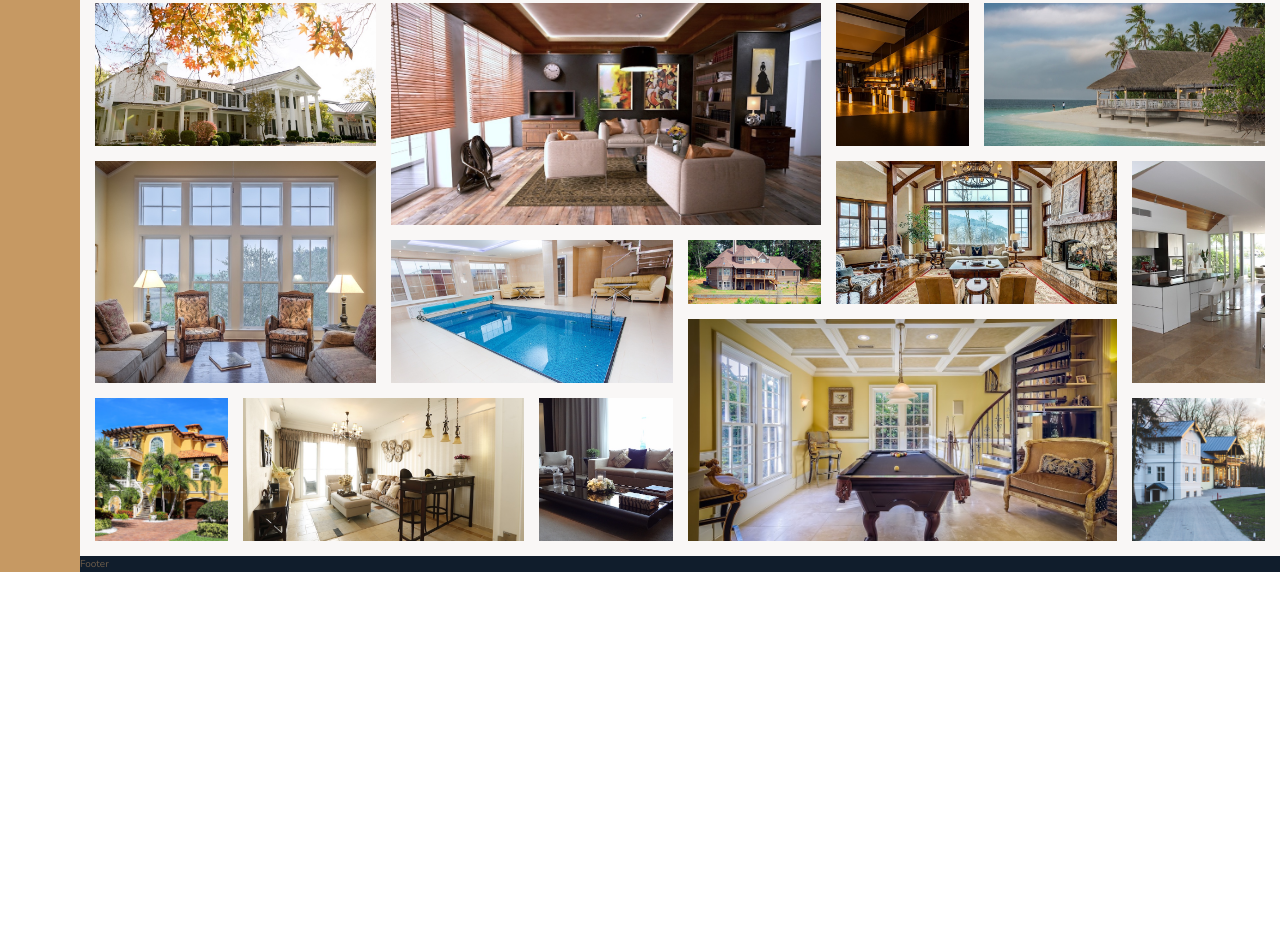
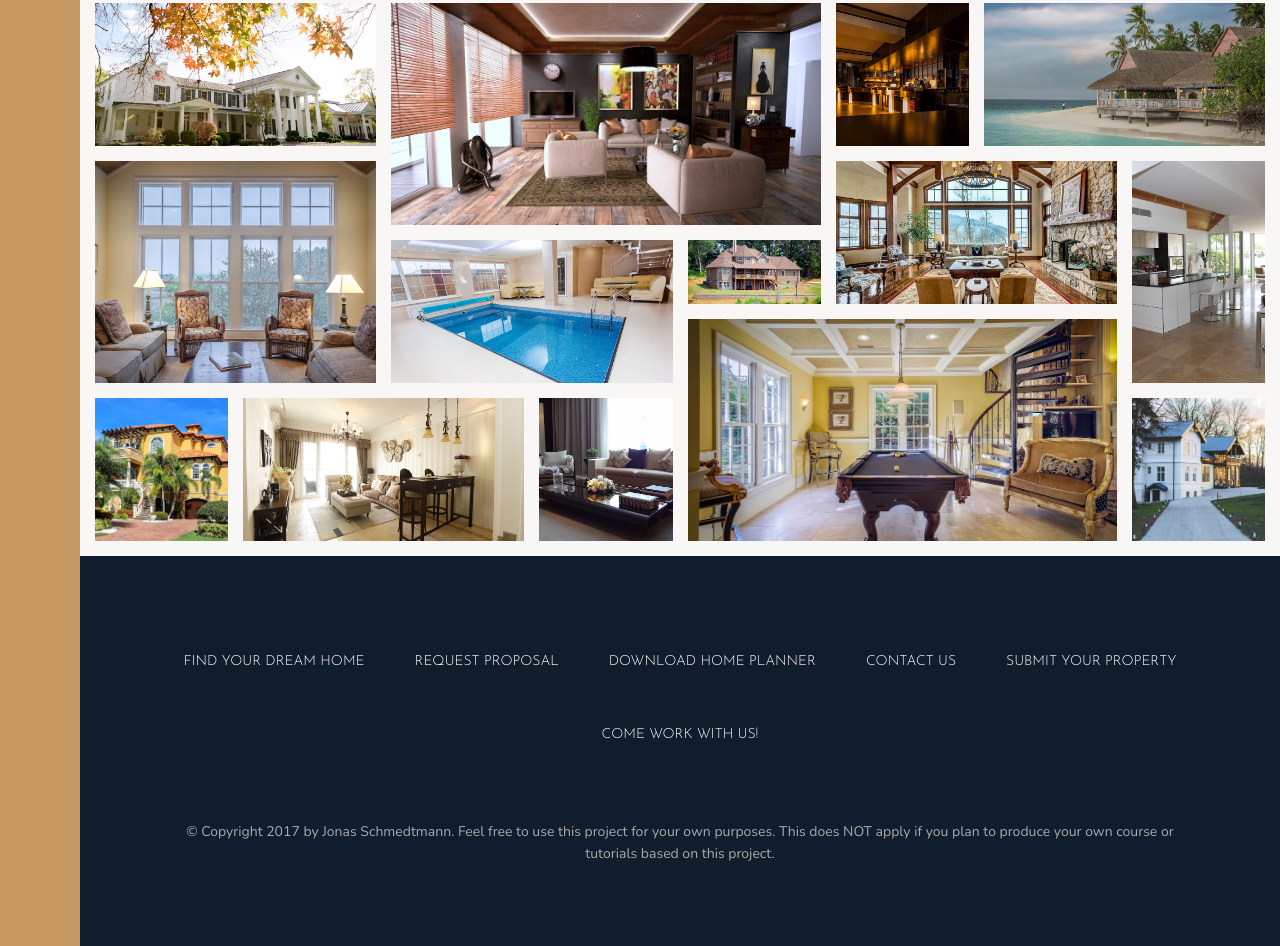
Before and after one commit to Bol2riZH/Nexter, a website: page index.html in a window 1280 px wide. Shown: the part 2784-3730 px from the top of the page. Before the commit the page ends 3356 px from the top, so only its background shows below. Drawn offline with nearby package versions, Linux system fonts and the light colour scheme.

Commit message:
building footer

```diff
--- a/index.html
+++ b/index.html
@@ -373,6 +373,30 @@
       </figure>
     </section>
 
-    <footer class="footer">Footer</footer>
+    <footer class="footer">
+      <ul class="nav">
+        <li class="nav__item">
+          <a href="#" class="nav__link">Find your dream home</a>
+        </li>
+        <li class="nav__item">
+          <a href="#" class="nav__link">Request proposal</a>
+        </li>
+        <li class="nav__item">
+          <a href="#" class="nav__link">Download home planner</a>
+        </li>
+        <li class="nav__item"><a href="#" class="nav__link">Contact us</a></li>
+        <li class="nav__item">
+          <a href="#" class="nav__link">Submit your property</a>
+        </li>
+        <li class="nav__item">
+          <a href="#" class="nav__link">Come work with us!</a>
+        </li>
+      </ul>
+      <p class="copyright">
+        &copy; Copyright 2017 by Jonas Schmedtmann. Feel free to use this
+        project for your own purposes. This does NOT apply if you plan to
+        produce your own course or tutorials based on this project.
+      </p>
+    </footer>
   </body>
 </html>
--- a/sass/_footer.scss
+++ b/sass/_footer.scss
@@ -3,4 +3,48 @@
 .footer {
   background-color: base.$color-secondary;
   grid-column: full-start / full-end;
+  padding: 8rem;
+
+  display: flex;
+  flex-direction: column;
+  gap: 6rem;
 }
+
+.nav {
+  list-style: none;
+
+  display: flex;
+  justify-content: center;
+  align-items: center;
+  flex-wrap: wrap;
+
+  //display: grid;
+  //grid-template-columns: repeat(auto-fit, minmax(20rem, 1fr));
+  gap: 2rem;
+
+  &__link:link,
+  &__link:visited {
+    font-size: 1.4rem;
+    color: white;
+    text-decoration: none;
+    font-family: base.$font-display;
+    text-transform: uppercase;
+    text-align: center;
+    padding: 1.5rem;
+    display: block;
+
+    transition: 0.2s;
+  }
+
+  &__link:hover,
+  &__link:active {
+    translate: 0 -3px;
+    background-color: rgba(white, 0.05);
+  }
+}
+
+.copyright {
+  font-size: 1.4rem;
+  color: base.$color-grey-light-2;
+  text-align: center;
+}
--- a/sass/_gallery.scss
+++ b/sass/_gallery.scss
@@ -71,6 +71,5 @@
     object-fit: cover;
     width: 100%;
     height: 100%;
-    //display: block;
   }
 }
```
Also changed, not shown: css/style.css, 1 other file.
